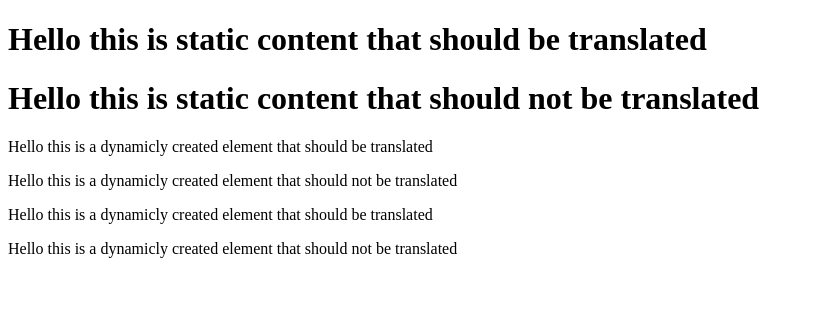
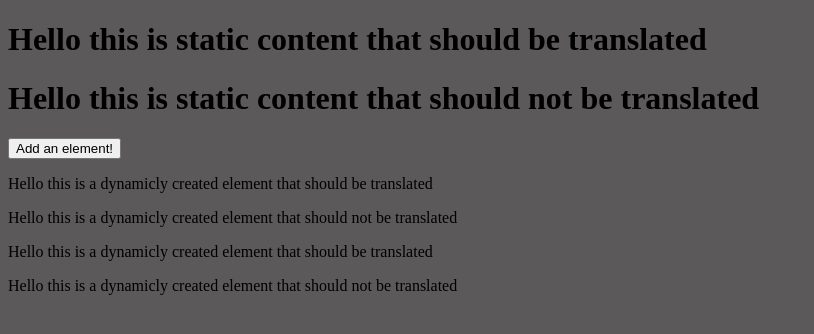
Before and after one commit to tomecho/the_localizer, a website: page testsite/index.html in a window 1280 px wide. Shown: the whole page, without its empty margins (0-814 px from the left). Drawn offline with Linux system fonts and the light colour scheme; files that its build step writes are made by us from their sources.

Commit message:
update the test site with a button that adds content on click

```diff
--- a/testsite/index.html
+++ b/testsite/index.html
@@ -5,11 +5,17 @@
     <meta name="viewport" content="width=device-width, initial-scale=1.0">
     <meta http-equiv="X-UA-Compatible" content="ie=edge">
     <title>My Website</title>
+    <style>
+      body {
+        background-color: rgb(91, 89, 89);
+      }
+    </style>
   </head>
   <body>
     <main>
         <h1>Hello this is static content that should be translated</h1>
         <h1 data-no-translate="true">Hello this is static content that should not be translated</h1>
+        <button>Add an element!</button>
     </main>
 	<script src="lib/index.js"></script>
 	<script src="index.js"></script>
--- a/testsite/index.js
+++ b/testsite/index.js
@@ -1,18 +1,26 @@
 // test adding some dynamic content
+
+function writeElement(text, blockTranslation) {
+    const newNode = document.createElement('p');
+    if (blockTranslation) {
+        newNode.setAttribute('data-no-translate', 'true');
+    }
+    newNode.innerHTML = text;
+    document.body.appendChild(newNode);
+}
 
 document.addEventListener('DOMContentLoaded', () => {
     setTimeout(() => {
-        const newNode = document.createElement('p');
-        newNode.innerHTML = 'Hello this is a dynamicly created element that should be translated';
-        document.body.appendChild(newNode);
+        writeElement('Hello this is a dynamicly created element that should be translated');
     }, 300);
 
     setTimeout(() => {
-        const newNode = document.createElement('p');
-        newNode.setAttribute('data-no-translate', 'true');
-        newNode.innerHTML = 'Hello this is a dynamicly created element that should not be translated';
-        document.body.appendChild(newNode);
+        writeElement('Hello this is a dynamicly created element that should not be translated', true);
     }, 300);
 });
 
+document.querySelector('button').addEventListener('click', () => {
+    writeElement('Hello this content was created by a button and should be translated');
+});
+
 InjectLocalizer({ supportLangs: ["es", "he"], fromLang: "en" });
```
